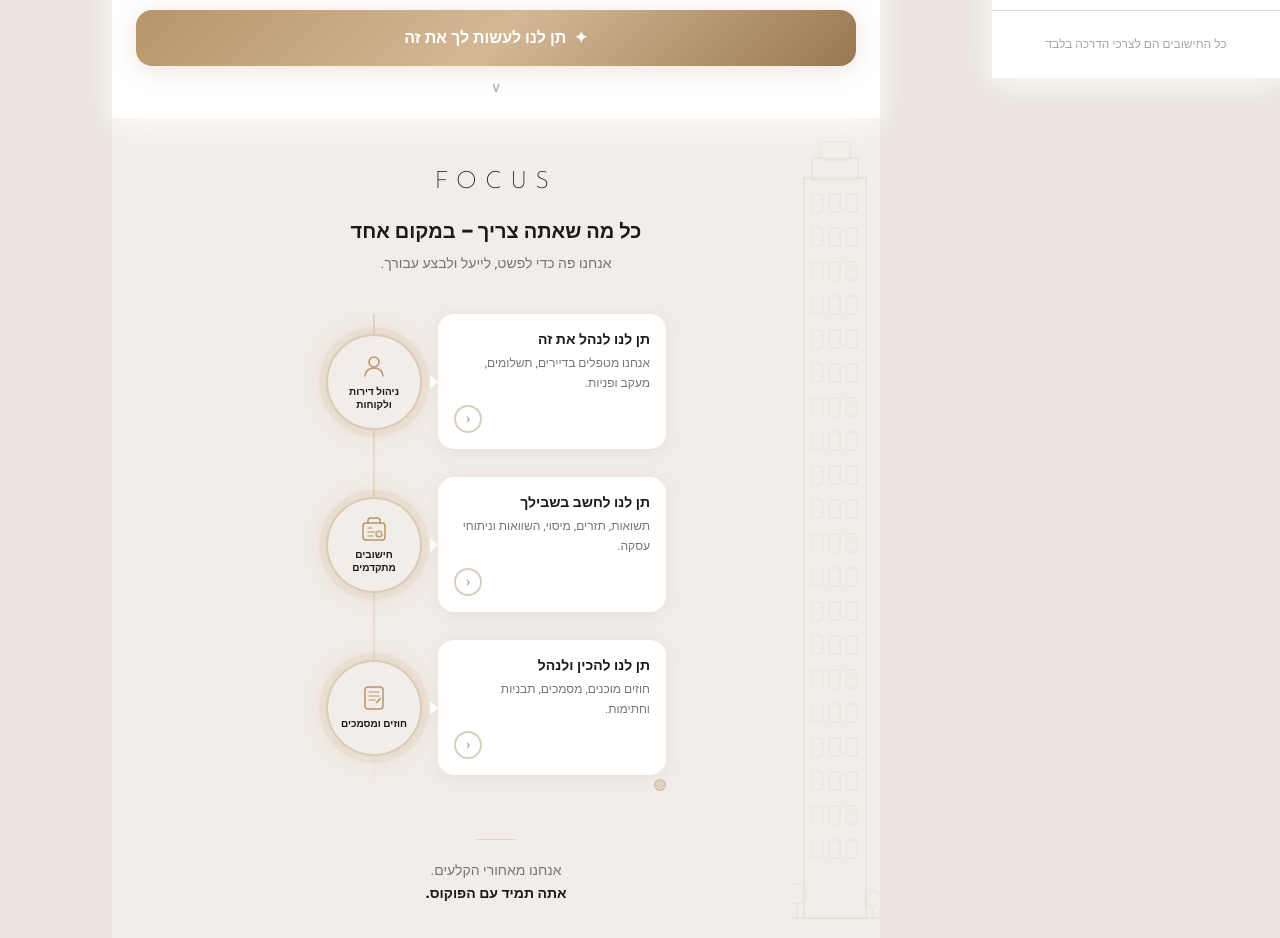
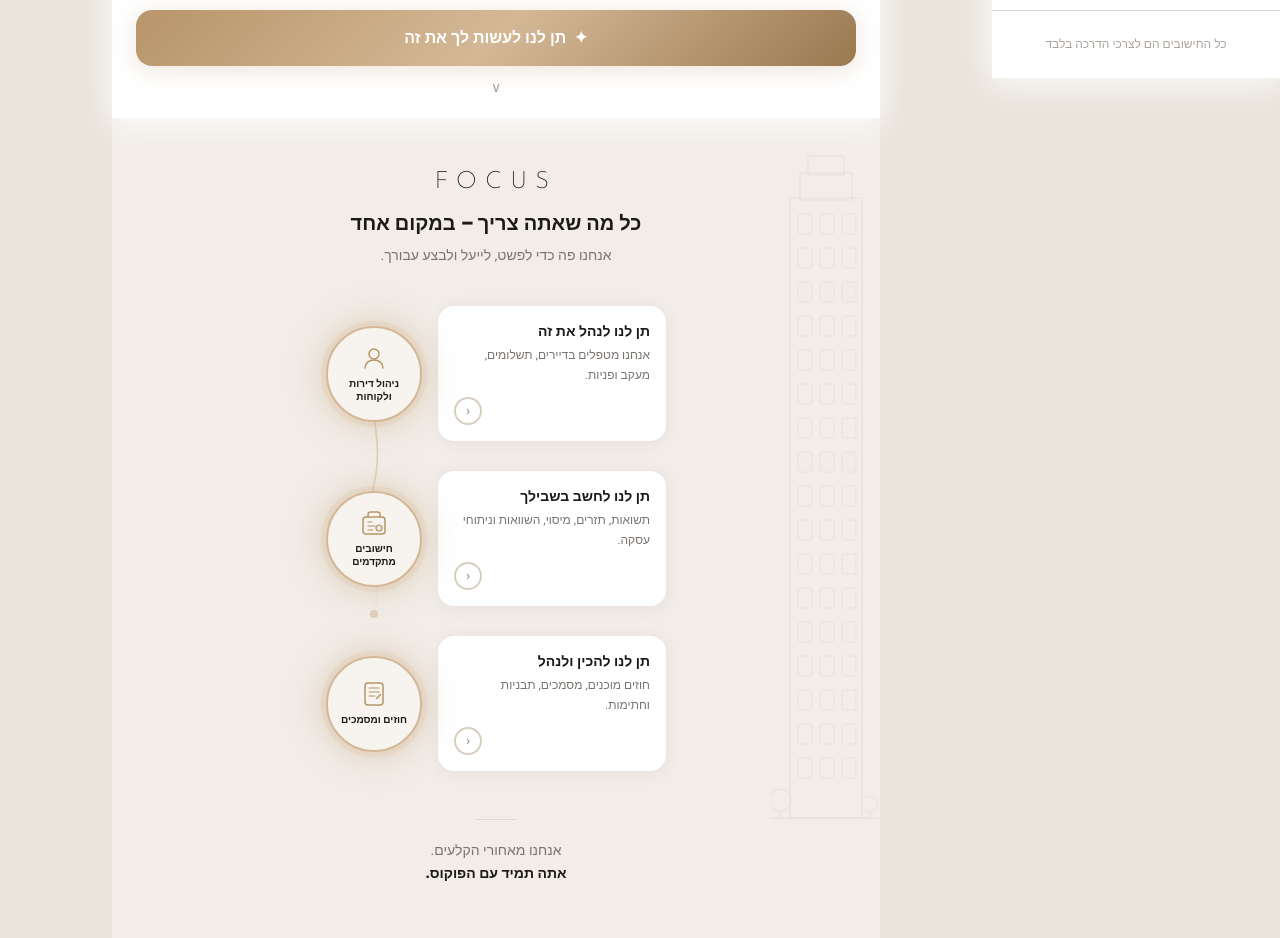
Before and after one commit to teamorr867-netizen/batshy, a React (Vite) app: page / in a window 1280 px wide. Shown: the part 722-1660 px from the top of the page. Built offline with nearby package versions, Linux system fonts and the light colour scheme.

Commit message:
feat: refine features section — stronger glow rings, gentle S-curve line, clean callout cards
Co-Authored-By: Claude Sonnet 4.6 <noreply@anthropic.com>
Claude-Session: https://claude.ai/code/session_011DrQzmRsSQBeefAzhTFz76

```diff
--- a/src/pages/Home.tsx
+++ b/src/pages/Home.tsx
@@ -132,33 +132,35 @@ export default function Home({ onNavigate }: { onNavigate: (p: Page) => void })
       {/* ══ SCREEN 2 — Features ══ */}
       <div id="features-section" className="bg-cream-light px-5 pt-12 pb-16 relative overflow-hidden">
 
-        {/* Building illustration — right side, tall apartment block */}
-        <svg className="absolute right-0 top-0 h-full opacity-[0.11] pointer-events-none" width="90" viewBox="0 0 90 800" fill="none" preserveAspectRatio="xMaxYMin meet">
-          {/* Main building body */}
-          <rect x="14" y="60" width="62" height="740" stroke="#7A6A54" strokeWidth="1.3"/>
-          {/* Roof/penthouse */}
-          <rect x="22" y="40" width="46" height="22" stroke="#7A6A54" strokeWidth="1"/>
-          <rect x="30" y="24" width="30" height="18" stroke="#7A6A54" strokeWidth="0.8"/>
-          {/* Windows — 3 cols × 20 rows */}
-          {Array.from({ length: 20 }, (_, row) =>
-            [22, 39, 56].map(cx => (
-              <rect key={`${row}-${cx}`} x={cx} y={76 + row * 34} width="11" height="18" rx="1.5"
-                stroke="#7A6A54" strokeWidth="0.7"
-                fill={row % 4 === 2 ? '#B8956A' : 'none'} fillOpacity="0.09"/>
+        {/* Building illustration — tall residential block, right side */}
+        <svg className="absolute right-0 top-0 opacity-[0.10] pointer-events-none" style={{ height: '100%', width: 110 }} viewBox="0 0 110 700" fill="none" preserveAspectRatio="xMaxYMin meet">
+          {/* Building body */}
+          <rect x="20" y="80" width="72" height="620" stroke="#7A6A54" strokeWidth="1.2" rx="2"/>
+          {/* Upper step */}
+          <rect x="30" y="55" width="52" height="27" stroke="#7A6A54" strokeWidth="1"/>
+          {/* Roof */}
+          <rect x="38" y="38" width="36" height="19" stroke="#7A6A54" strokeWidth="0.9"/>
+          {/* Windows 3 cols × 17 rows */}
+          {Array.from({ length: 17 }, (_, row) =>
+            [28, 50, 72].map(cx => (
+              <rect key={`${row}-${cx}`} x={cx} y={96 + row * 34} width="14" height="20" rx="2"
+                stroke="#7A6A54" strokeWidth="0.75"
+                fill={row % 5 === 2 ? '#C8A87A' : 'none'} fillOpacity="0.10"/>
             ))
           )}
-          {/* Ground */}
-          <path d="M0 800 L90 800" stroke="#7A6A54" strokeWidth="1.2"/>
-          {/* Trees */}
-          <circle cx="7" cy="776" r="10" stroke="#7A6A54" strokeWidth="0.8"/>
-          <line x1="7" y1="786" x2="7" y2="800" stroke="#7A6A54" strokeWidth="0.9"/>
-          <circle cx="83" cy="780" r="8" stroke="#7A6A54" strokeWidth="0.8"/>
-          <line x1="83" y1="788" x2="83" y2="800" stroke="#7A6A54" strokeWidth="0.9"/>
+          {/* Ground line */}
+          <line x1="0" y1="700" x2="110" y2="700" stroke="#7A6A54" strokeWidth="1.1"/>
+          {/* Tree left */}
+          <circle cx="10" cy="682" r="11" stroke="#7A6A54" strokeWidth="0.8"/>
+          <line x1="10" y1="693" x2="10" y2="700" stroke="#7A6A54" strokeWidth="1"/>
+          {/* Tree right */}
+          <circle cx="100" cy="686" r="8" stroke="#7A6A54" strokeWidth="0.8"/>
+          <line x1="100" y1="694" x2="100" y2="700" stroke="#7A6A54" strokeWidth="1"/>
         </svg>
 
         {/* Title */}
         <div className="text-center mb-10 relative z-10">
-          <div className="logo-focus text-2xl mb-5 tracking-[0.35em]">FOCUS</div>
+          <div className="logo-focus text-2xl mb-3 tracking-[0.35em]">FOCUS</div>
           <div className="text-xl font-black text-ink mb-2">כל מה שאתה צריך – במקום אחד</div>
           <div className="text-ink-muted text-sm">אנחנו פה כדי לפשט, לייעל ולבצע עבורך.</div>
         </div>
@@ -166,32 +168,39 @@ export default function Home({ onNavigate }: { onNavigate: (p: Page) => void })
         {/* Bubbles + callouts */}
         <div className="relative z-10 mx-auto" style={{ maxWidth: 340 }}>
 
-          {/* Straight vertical connecting line behind circles */}
+          {/* Gentle S-curve connecting line — sits behind the circles */}
           <svg
-            className="absolute pointer-events-none"
-            style={{ left: 46, top: 0, width: 4, height: '100%' }}
-            preserveAspectRatio="none"
+            className="absolute pointer-events-none z-0"
+            style={{ left: 0, top: 0, width: 96, height: 360 }}
+            viewBox="0 0 96 360"
           >
             <defs>
-              <linearGradient id="vGrad" x1="0" y1="0" x2="0" y2="1">
-                <stop offset="0%" stopColor="#D4B896" stopOpacity="0.9"/>
-                <stop offset="85%" stopColor="#D4B896" stopOpacity="0.5"/>
+              <linearGradient id="curveGrad" x1="0" y1="0" x2="0" y2="1">
+                <stop offset="0%"  stopColor="#D4B896" stopOpacity="0.8"/>
+                <stop offset="80%" stopColor="#D4B896" stopOpacity="0.4"/>
                 <stop offset="100%" stopColor="#D4B896" stopOpacity="0"/>
               </linearGradient>
             </defs>
-            <rect x="1.5" y="0" width="1" height="100%" fill="url(#vGrad)"/>
+            {/* Path flows from center of circle 0 → center of circle 1 → center of circle 2 */}
+            {/* circle centers: y≈48, y≈178, y≈308 (96px circles, 30px gap) */}
+            <path
+              d="M 48 48 C 36 90, 60 128, 48 178 C 36 228, 60 264, 48 308"
+              stroke="url(#curveGrad)" strokeWidth="1.6" fill="none" strokeLinecap="round"
+            />
+            {/* Bottom end dot */}
+            <circle cx="48" cy="308" r="4" fill="#D4B896" fillOpacity="0.55"/>
           </svg>
 
-          <div className="flex flex-col gap-7">
+          <div className="flex flex-col" style={{ gap: 30 }}>
             {BUBBLES.map((b) => (
               <div key={String(b.id)} dir="ltr" className="flex items-center gap-4">
 
-                {/* Circle bubble — all with same golden glow ring */}
+                {/* Glowing circle — warm golden ring, same on all */}
                 <div
-                  className="w-24 h-24 rounded-full flex-shrink-0 flex flex-col items-center justify-center gap-1.5
-                    bg-cream-light border-2 border-bronze/40 relative z-10"
+                  className="w-24 h-24 rounded-full flex-shrink-0 flex flex-col items-center justify-center gap-1.5 bg-[#F7F3EE] border-2 relative z-10"
                   style={{
-                    boxShadow: '0 0 0 7px rgba(184,149,106,0.10), 0 0 26px rgba(184,149,106,0.22)'
+                    borderColor: '#D4B896',
+                    boxShadow: '0 0 0 5px rgba(212,184,150,0.18), 0 0 22px 4px rgba(212,184,150,0.38), 0 0 42px 8px rgba(184,149,106,0.14)',
                   }}
                 >
                   {b.icon}
@@ -200,24 +209,12 @@ export default function Home({ onNavigate }: { onNavigate: (p: Page) => void })
                   </div>
                 </div>
 
-                {/* Speech-bubble callout card */}
+                {/* Callout card — clean rounded rect, no arrow */}
                 <button
                   onClick={() => onNavigate(b.id)}
                   dir="rtl"
-                  className="flex-1 bg-card rounded-2xl p-4 shadow-soft hover:shadow-gold transition-all group text-right relative"
+                  className="flex-1 bg-card rounded-2xl p-4 shadow-soft hover:shadow-gold transition-all group text-right"
                 >
-                  {/* Arrow pointing left toward the circle */}
-                  <span
-                    className="absolute top-1/2 -translate-y-1/2 pointer-events-none"
-                    style={{
-                      right: '100%',
-                      width: 0, height: 0,
-                      borderTop: '7px solid transparent',
-                      borderBottom: '7px solid transparent',
-                      borderLeft: '8px solid white',
-                      display: 'block',
-                    }}
-                  />
                   <div className="font-black text-ink text-sm mb-1">{b.subtitle}</div>
                   <div className="text-ink-muted text-xs leading-relaxed mb-3">{b.desc}</div>
                   <div dir="ltr" className="flex justify-start">
@@ -230,11 +227,6 @@ export default function Home({ onNavigate }: { onNavigate: (p: Page) => void })
 
               </div>
             ))}
-          </div>
-
-          {/* End dot */}
-          <div className="flex justify-start mt-1" style={{ paddingLeft: 44 }}>
-            <div className="w-3 h-3 rounded-full bg-bronze/30 border border-bronze/40" />
           </div>
         </div>
 
```
